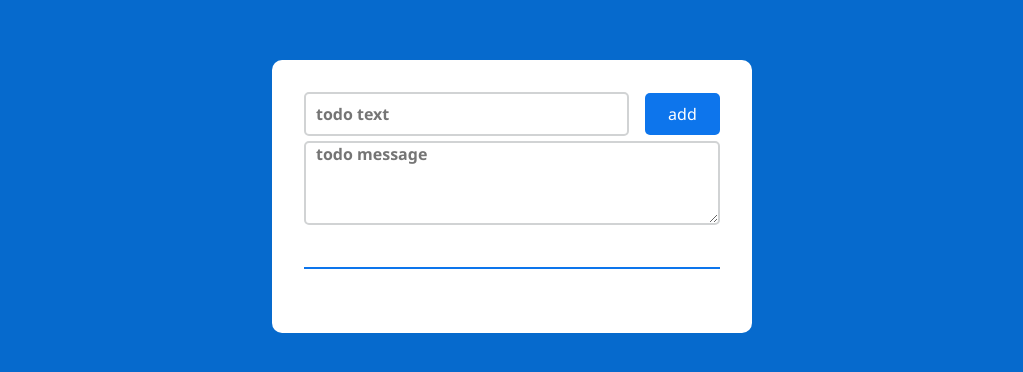
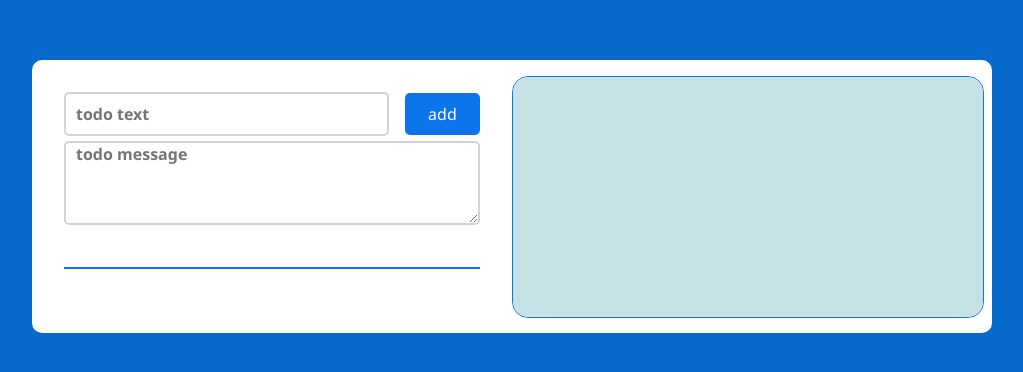
Before and after one commit to dogukankaynar/todoList, a plain HTML site: page index.html in a window 1280 px wide. Shown: the part 180-552 px from the top of the page, without its empty margins (128-1151 px from the left). Drawn offline with Linux system fonts and the light colour scheme.

Commit message:
message bölümü eklendi ve todo message gösterildi

```diff
--- a/index.html
+++ b/index.html
@@ -9,14 +9,22 @@
   </head>
   <body>
     <div class="container">
-      <div class="todo-task">
-        <div class="add-todo">
-          <input type="text" id="todoTitle" placeholder="todo text"><button id="addBtn">add</button>
+      <div class="row">
+        <div class="todo-task">
+          <div class="add-todo">
+            <input type="text" id="todoTitle" placeholder="todo text"><button id="addBtn">add</button>
+          </div>
+          <div class="add-message"><textarea id='todoText' name="text" id="" cols="30" rows="10" placeholder="todo message"></textarea></div>
+          <hr>
         </div>
-        <div class="add-message"><textarea id='todoText' name="text" id="" cols="30" rows="10" placeholder="todo message"></textarea></div>
-        <hr>
+        <div class="todo-menu-div"><div class="todo-menu"></div></div>
       </div>
-      <div class="todo-menu">
+      <div class="row">
+        <div class="todo-message">
+          <span><p id="todoMessage"></p></spans>
+        </div>
+      </div>
+
       </div>
     </div>
     <script src='./js/ui.js'></script>
--- a/js/app.js
+++ b/js/app.js
@@ -2,19 +2,32 @@ const todoTitle = document.getElementById('todoTitle');
 const addBtn=document.getElementById('addBtn')
 const text = document.getElementById('todoText')
 const todoList = document.querySelector(".todo-menu");
+const todoMenuDiv=document.querySelector(".todo-menu-div")
 const storage = new Storage();
 const ui=new UI();
 eventListeners()
 
+
 function eventListeners() {
 addBtn.addEventListener('click',addTodo);
-document.addEventListener('DOMContentLoaded',function(){
+document.addEventListener('DOMContentLoaded',function(e){
     let todos =storage.getTodosFromStorage()
     ui.loadAllTodos(todos)
 })
+todoMenuDiv.addEventListener('click',todoMessage)
 todoList.addEventListener('click',deleteTodo)
 }
+function todoMessage(e){
+    let todos =storage.getTodosFromStorage()
+    todos.forEach(function(todo){
+        if(e.target.textContent===todo.title){
+            const todoMessage=document.getElementById('todoMessage')
+            todoMessage.innerHTML=todo.todoText
+        }
+    })
 
+
+}
 function deleteTodo (e){
  if(e.target.id==='delete'){
      ui.deleteTodoUI(e.target)
--- a/js/ui.js
+++ b/js/ui.js
@@ -5,10 +5,12 @@ UI.prototype.clearInputs = (todoTitle, text) => {
 };
 UI.prototype.addTodoUı = (newTodo) => {
   const todoList = document.querySelector(".todo-menu");
+  const todoMessage=document.querySelector(".todo-message");
   todoList.innerHTML += `
-    <span><p>${newTodo.title}</p><a href="#"><img id='delete' src="https://img.icons8.com/material-sharp/24/000000/delete-trash.png"/></a></span>
+    <span class='new-todo-title'><p>${newTodo.title}</p><a href="#"><img id='delete' src="https://img.icons8.com/material-sharp/24/000000/delete-trash.png"/></a></span>
      `;
-};
+     todoMessage.innerHTML=`<span><p>${newTodo.todoText}</p></span>`
+}
 UI.prototype.loadAllTodos = (todos) => {
   const todoList = document.querySelector(".todo-menu");
   todos.forEach((todo) => {
@@ -20,4 +22,6 @@ UI.prototype.displayMessages=()=>{
 }
 UI.prototype.deleteTodoUI=(e)=>{
 e.parentElement.parentElement.remove();
+const todoMessage=document.getElementById('todoMessage')
+todoMessage.textContent=''
 }
--- a/style/style.css
+++ b/style/style.css
@@ -7,15 +7,40 @@ body{
     background: #066acd;
 }
 .container{
-    width: 30em;
+    width: 60em;
     display: flex;
     justify-content:center;
-    flex-direction: column;
+    flex-direction: row;
     background-color:white;
     margin-top: 15em;
-    margin-left: 25em;
+    margin-left: 10em;
     border-radius: 10px;
 
+}
+.row{
+    width: 30em;
+    height:40empx;
+}
+.todo-message{
+    width:98%;
+    display: flex;
+    justify-content:flex-start;
+    align-items: center;
+    margin-top:1em;
+    height:15em;
+    border:1px solid #0d75ec;
+    border-radius:1em;
+}
+.todo-message span{
+    width:100%;
+    height:100%;
+    background-color: #c5e1e6;
+    border-radius:1em;
+
+}
+.todo-message span p{
+    margin-left: 1em;
+    margin-top: 1em;
 }
 .todo-task{
     margin:2em;
```
